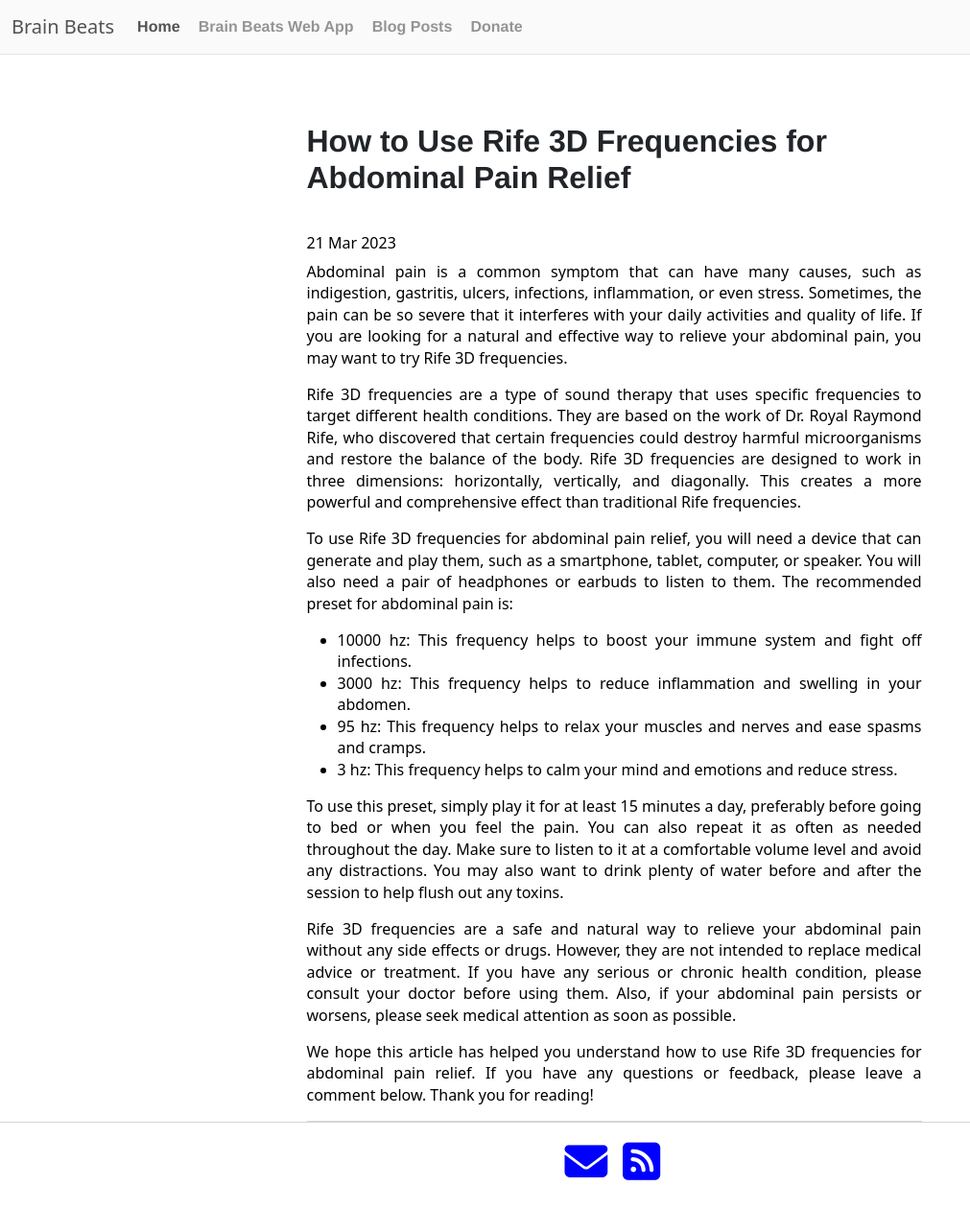
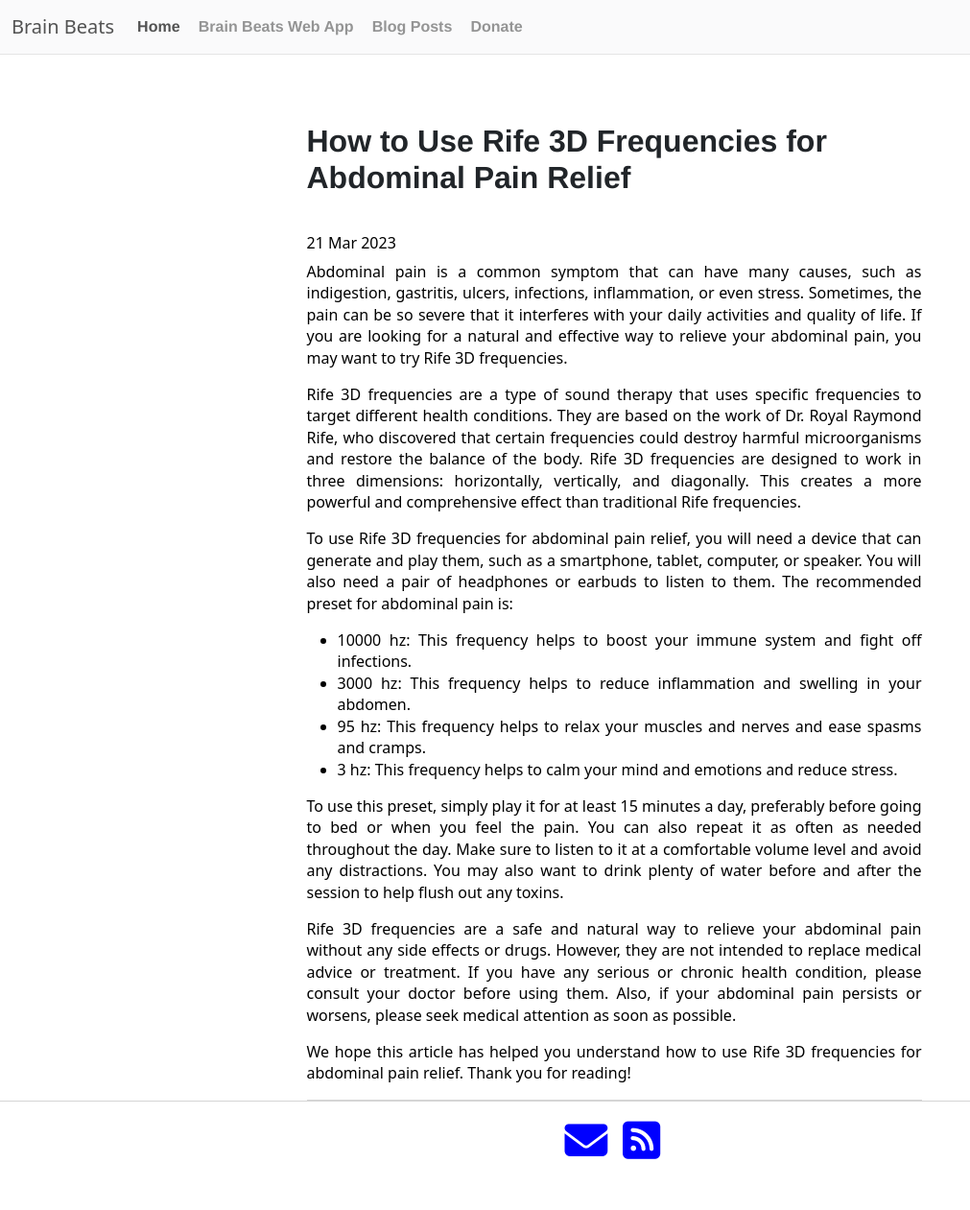
Before and after one commit to Mr-Kumar-Abhishek/brain-beats-blog, a Jekyll site: the page built from _posts/2023-03-21-how-to-use-rife-3d-frequencies-for-abdominal-pain-relief.md, in a window 1280 px wide and 1261 px high. Shown: the whole window at 96% size, without its empty margins (0-1011 px from the left). Built offline with Jekyll 4.4.1, drawn with Linux system fonts in a browser that asks for light colours; nearby versions of some CDN libraries.

Commit message:
modify text

```diff
--- a/_posts/2023-03-21-how-to-use-rife-3d-frequencies-for-abdominal-pain-relief.md
+++ b/_posts/2023-03-21-how-to-use-rife-3d-frequencies-for-abdominal-pain-relief.md
@@ -26,4 +26,4 @@ To use this preset, simply play it for at least 15 minutes a day, preferably bef
 
 Rife 3D frequencies are a safe and natural way to relieve your abdominal pain without any side effects or drugs. However, they are not intended to replace medical advice or treatment. If you have any serious or chronic health condition, please consult your doctor before using them. Also, if your abdominal pain persists or worsens, please seek medical attention as soon as possible.
 
-We hope this article has helped you understand how to use Rife 3D frequencies for abdominal pain relief. If you have any questions or feedback, please leave a comment below. Thank you for reading!
+We hope this article has helped you understand how to use Rife 3D frequencies for abdominal pain relief. Thank you for reading!
```
